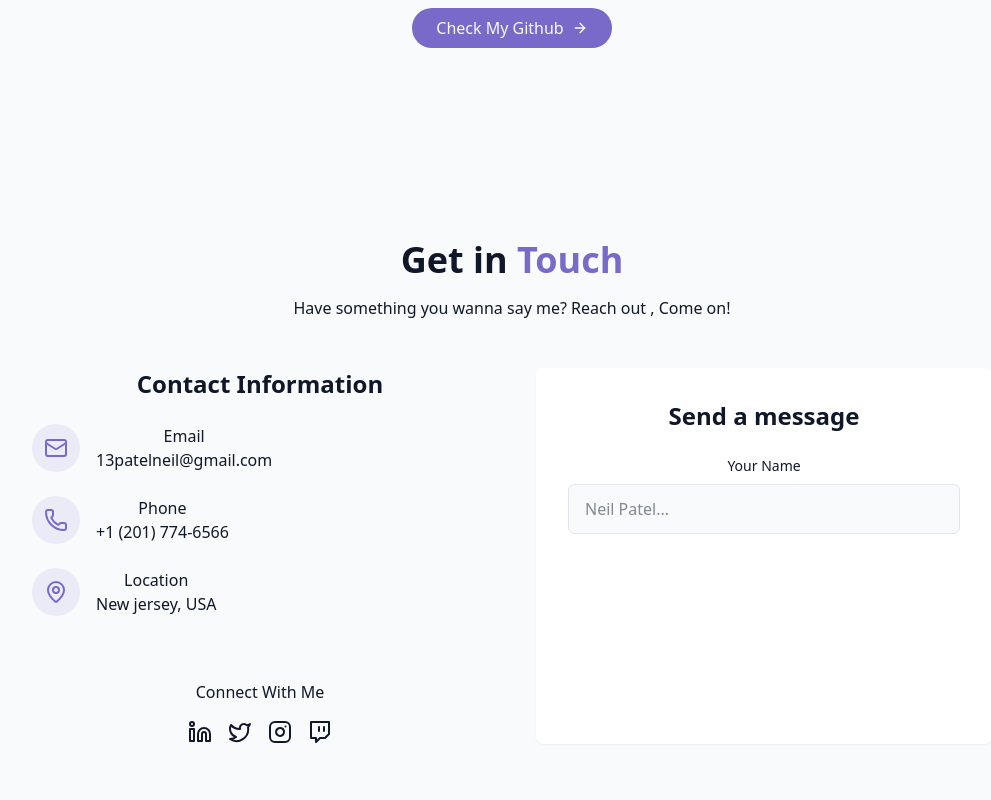
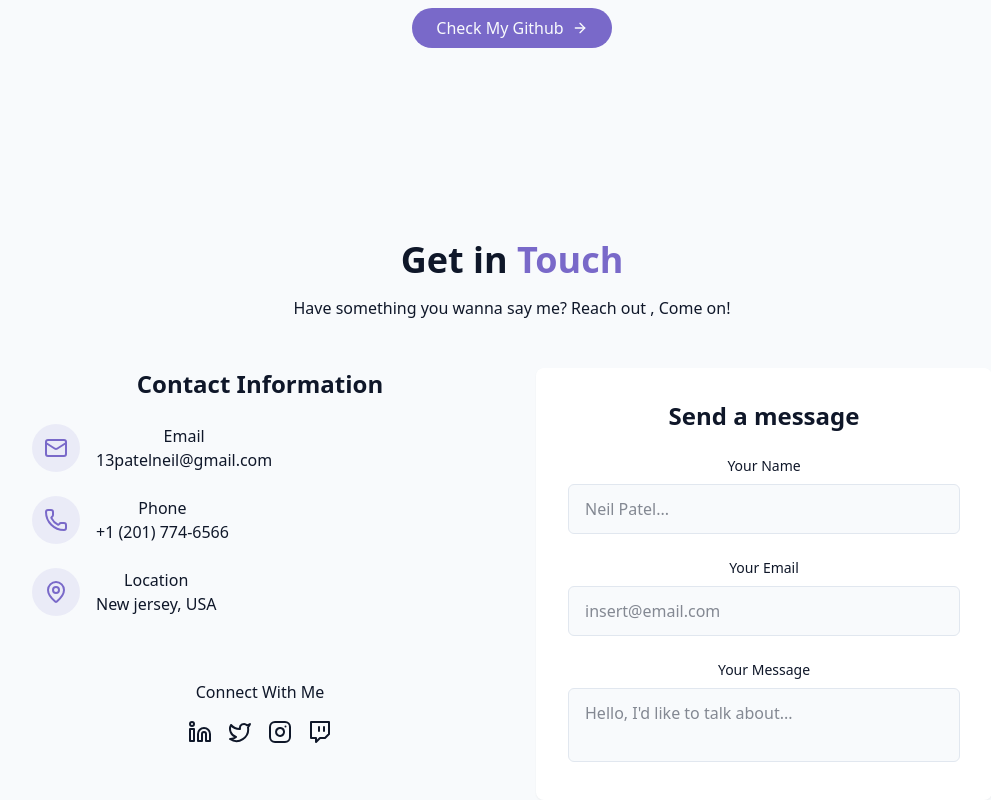
Before and after one commit to neilpatel13/Personal-Portfolio-Webpage, a React (Vite) app: page / in a window 1280 px wide. Shown: the part 3316-4116 px from the top of the page, without its empty margins (128-1119 px from the left). Built offline with nearby package versions, Linux system fonts and the light colour scheme.

Commit message:
name, email, message block setup

```diff
--- a/src/components/ContactSection.jsx
+++ b/src/components/ContactSection.jsx
@@ -125,6 +125,41 @@
 
                         </div>
 
+                        <div>
+                            <label
+                              htmlFor="name"
+                              className="block text-sm font-medium mb-2"
+                              >
+                                Your Email
+                            </label>
+                            <input
+                              type="email"
+                              id="email"
+                              name="email"
+                              required
+                              className="w-full px-4 py-3 rounded-md border border-input bg-background focus:outline-hidden focus:ring-2 focus:ring-primary"
+                              placeholder="insert@email.com"
+                            />
+
+                        </div>
+
+                        <div>
+                            <label
+                              htmlFor="message"
+                              className="block text-sm font-medium mb-2"
+                              >
+                                Your Message
+                            </label>
+                            <textarea
+                              id="message"
+                              name="message"
+                              required
+                              className="w-full px-4 py-3 rounded-md border border-input bg-background focus:outline-hidden focus:ring-2 focus:ring-primary resize-none"
+                              placeholder="Hello, I'd like to talk about..."
+                            />
+
+                        </div>
+
                     </form>
 
                 </div>
```
